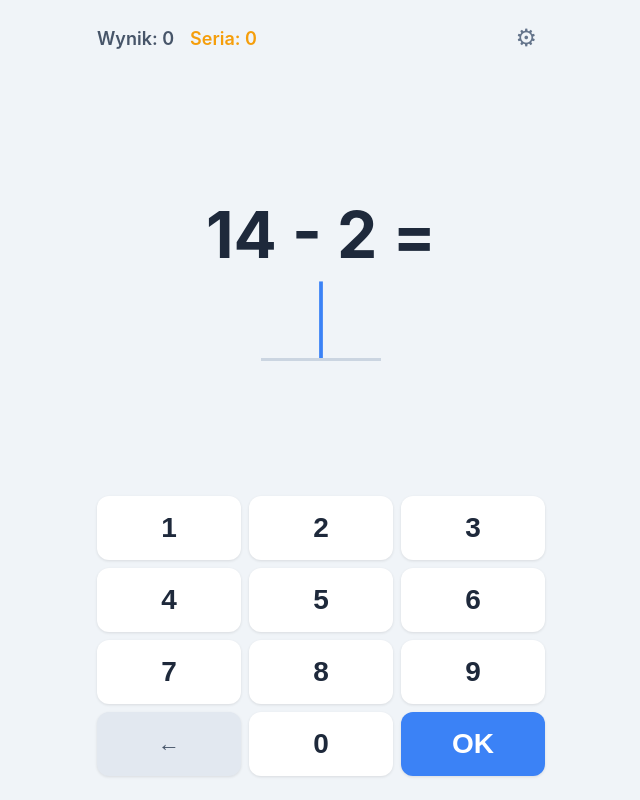
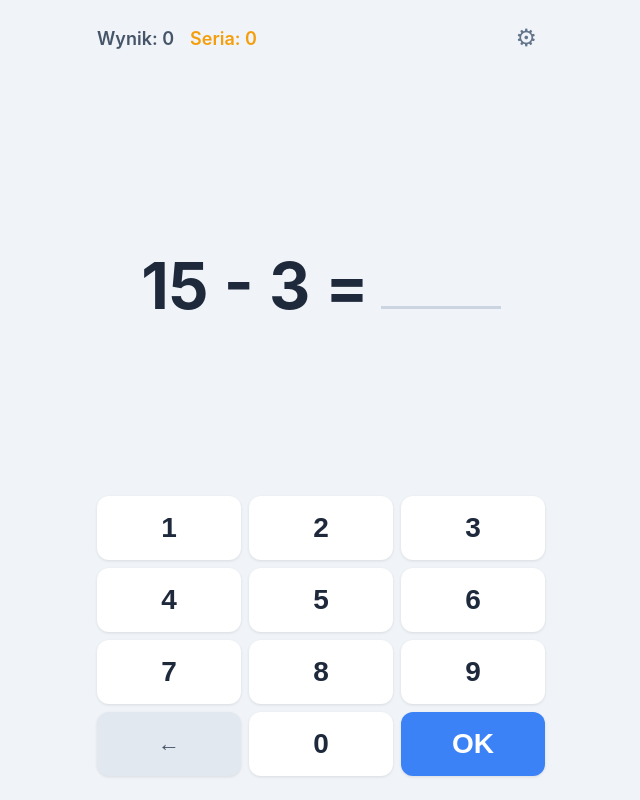
Before and after one commit to Artur-Sulej/matma, a plain HTML site: page index.html in a window 1280 px wide. Shown: the whole page, without its empty margins (319-959 px from the left). Drawn offline with Linux system fonts and the light colour scheme.

Commit message:
better UI

```diff
--- a/index.html
+++ b/index.html
@@ -149,7 +149,9 @@ main {
 }
 
 .problem-area {
-  text-align: center;
+  display: flex;
+  align-items: baseline;
+  gap: 12px;
   transition: transform 0.3s ease, opacity 0.3s ease;
 }
 
@@ -165,7 +167,6 @@ main {
   font-size: clamp(36px, 8vw, 64px);
   font-weight: 700;
   color: #1e293b;
-  margin-bottom: 8px;
 }
 
 .answer-display {
@@ -203,11 +204,6 @@ main {
 .feedback-overlay.show {
   opacity: 1;
   animation: pop 0.4s ease;
-}
-
-.cursor-blink {
-  animation: blink 1s step-end infinite;
-  font-weight: 300;
 }
 
 #numpad {
@@ -284,11 +280,6 @@ main {
   100% { opacity: 1; transform: translateY(0); }
 }
 
-@keyframes blink {
-  0%, 100% { opacity: 1; }
-  50% { opacity: 0; }
-}
-
 .streak-icon::before {
   content: '';
 }
@@ -321,7 +312,7 @@ main {
   <main>
     <div class="problem-area" id="problemArea">
       <div class="problem-text" id="problemText"></div>
-      <div class="answer-display" id="answerDisplay"><span class="cursor-blink">|</span></div>
+      <div class="answer-display" id="answerDisplay"></div>
     </div>
     <div class="feedback-overlay" id="feedbackOverlay"></div>
   </main>
@@ -411,11 +402,11 @@ main {
     state.operator = ops[randInt(0, ops.length - 1)];
 
     if (state.operator === '+') {
-      state.num1 = randInt(0, state.maxNumber);
-      state.num2 = randInt(0, state.maxNumber - state.num1);
+      state.num1 = randInt(1, state.maxNumber - 1);
+      state.num2 = randInt(1, state.maxNumber - state.num1);
     } else {
-      state.num1 = randInt(0, state.maxNumber);
-      state.num2 = randInt(0, state.num1);
+      state.num1 = randInt(2, state.maxNumber);
+      state.num2 = randInt(1, state.num1 - 1);
     }
 
     state.correctAnswer = state.operator === '+'
@@ -437,7 +428,7 @@ main {
 
   function renderAnswer() {
     if (state.currentInput === '') {
-      answerDisplay.innerHTML = '<span class="cursor-blink">|</span>';
+      answerDisplay.textContent = '';
     } else {
       answerDisplay.textContent = state.currentInput;
     }
```
